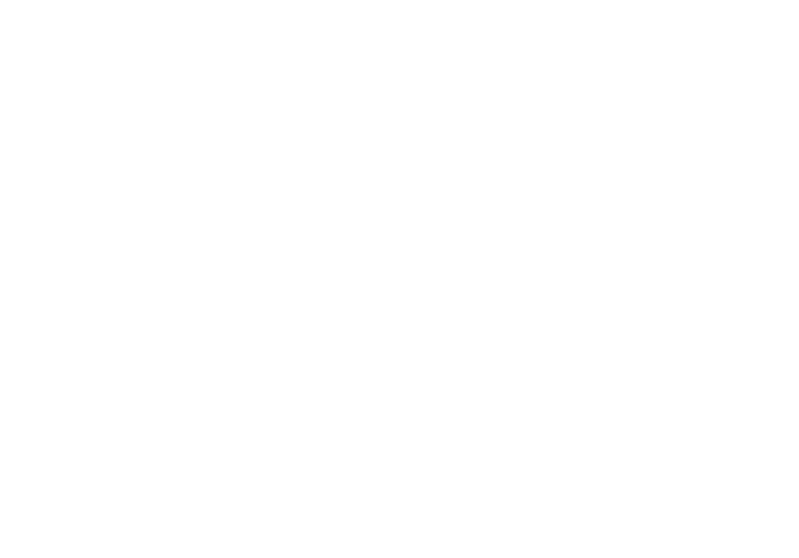
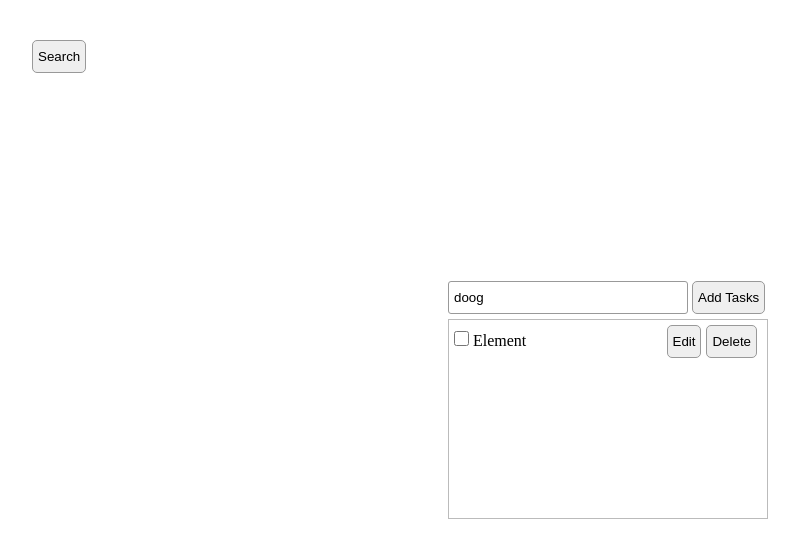
Before and after one commit to RITESH-del/JS-Projects-100, a plain HTML site: page project-001/index.html in a window 1280 px wide. Shown: the whole page, without its empty margins (32-831 px from the left). Drawn offline with Linux system fonts and the light colour scheme.

Commit message:
Adding HTML and CSS

```diff
--- a/project-001/index.html
+++ b/project-001/index.html
@@ -7,6 +7,33 @@
     <link rel="stylesheet" href="style.css">
 </head>
 <body>
+ <button id="searchBtn">Search</button>
+
+    <div id="Modal">
+        <input type="text" list="searchList">
+        <datalist id="searchList">
+            <option value=""></option>
+        </datalist>
+    </div>
+
+    <div id="Container">
+        <form>
+            <input type="text" name="Tasks" id="inputBar" placeholder="Enter a Task" value="doog">
+            <button type="submit" id="submitBtn">Add Tasks</button>
+        </form>
+
+        <ul id="list-container">
+            <li >
+               <input type='checkbox'> Element
+               <button class="deleteBtn">Delete</button>
+                <button class="editBtn">Edit</button>
+        </li>
+
+
+
+
+        </ul>
+    </div>
 
 
 
--- a/project-001/script.js
+++ b/project-001/script.js
@@ -0,0 +1,16 @@
+const arr = [];
+
+let inputValue = document.getElementById('inputBar').value;
+const submitBtn = document.getElementById('submitBtn');
+let seacrhList = document.getElementById('searchList');
+
+submitBtn.addEventListener('click',(event)=>{
+    event.preventDefault();
+    console.log(inputValue);
+    addTasks();
+})
+
+const addTasks = () =>{
+
+
+}
--- a/project-001/style.css
+++ b/project-001/style.css
@@ -3,3 +3,82 @@
     padding: 0;
     box-sizing: border-box;
 }
+
+/* need to add scrollbar css, and button styling like in css secrets  */
+
+html {
+    display: flex;
+    justify-content: center;
+    align-items: center;
+    min-height: 100vh;
+}
+
+input[type='text'] {
+    padding: 5px;
+    width: 18em; /* 16 * 16 = 256px*/
+    height: 2.5em;
+    border: 1px solid #999;
+    border-radius: 3px;
+    outline: none;
+    transition: 0.3s ease;
+}
+
+#inputBar:focus {
+    border-color: #007Bff;
+    box-shadow: 0px 0px 3px rgba(0, 0, 0, 0.4)
+}
+
+#submitBtn, button {
+    padding: 5px;
+    height: 2.5em;
+    border: 1px solid #999;
+    border-radius: 5px;
+    color: #007Bff linear-gradient( hsla(0,0%,100%), transparent);
+
+}
+
+#Modal {
+    display: none;
+}
+
+#list-container {
+    height: 12.5em;
+    width: 20em;
+    border: 1px solid #bbb;
+    margin-top: 5px;
+    overflow-y: scroll;
+}
+
+#list-container li {
+    overflow:hidden;
+    line-height: 2em;
+    padding: 5px;
+}
+
+#list-container li:hover {
+    background: rgba(70, 108, 211, 0.3)
+}
+
+#searchBtn {
+    position: absolute;
+    top: 5%;
+    left: 5%;
+
+}
+
+input[type='checkbox'] {
+    height: 15px;
+    width: 15px;
+}
+
+.editBtn{
+    float: right;
+    margin-right: 5px;
+
+}
+
+.deleteBtn {
+    float: right;
+    margin-right: 5px;
+
+}
```
